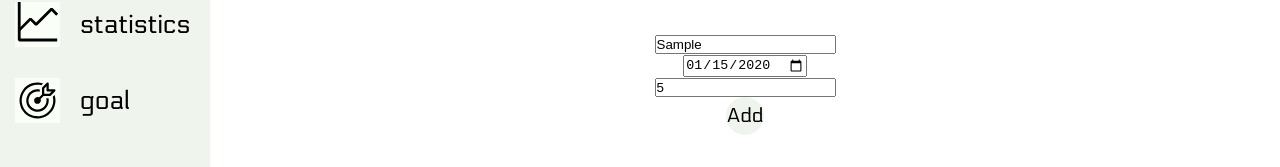
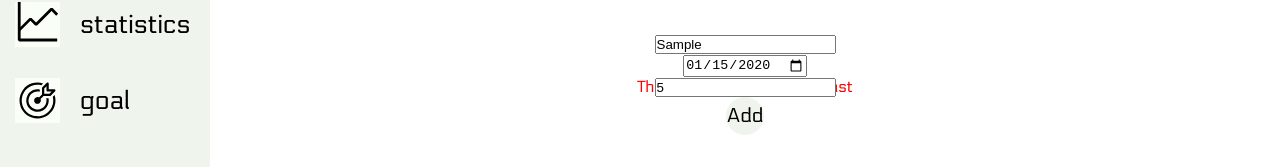
Before and after one commit to bsk94/Expense-tracker, a React (Create React App) app: page /add-revenue in a window 1280 px wide. Both pictures are taken after typing "Sample", "2020-01-15", "5" into the empty fields and a click on the button "Add". Shown: the part 395-562 px from the top of the page. Built offline with nearby package versions, Linux system fonts and the light colour scheme.

Commit message:
custom form error component added

```diff
--- /dev/null
+++ b/src/components/atoms/formError/index.tsx
@@ -0,0 +1,16 @@
+import React from 'react';
+import { ErrorMessage } from 'formik';
+
+interface ErrorProps {
+  name: string;
+}
+
+const FormError: React.FC<ErrorProps> = ({ name }) => {
+  return (
+    <ErrorMessage name={name}>
+      {(msg) => <div style={{ color: 'red', marginBottom: '-1.9rem' }}>{msg}</div>}
+    </ErrorMessage>
+  );
+};
+
+export default FormError;
--- a/src/components/organisms/revenue/index.tsx
+++ b/src/components/organisms/revenue/index.tsx
@@ -4,6 +4,7 @@ import Button from '../../atoms/button';
 import { StyledForm } from '../../../shared/styles';
 import { RevenueItem } from '../../../shared/types';
 import { addRevExpValidationSchema } from '../../../validation/financeFormSchema';
+import FormError from '../../atoms/formError';
 
 const AddRevenue = () => {
   const initialValues: RevenueItem = {
@@ -31,6 +32,7 @@ const AddRevenue = () => {
                 placeholder=" ">
                 name
               </Input>
+              <FormError name="name" />
               <Input
                 type="date"
                 name="date"
@@ -39,7 +41,7 @@ const AddRevenue = () => {
                 placeholder=" ">
                 date
               </Input>
-
+              <FormError name="date" />
               <Input
                 type="number"
                 name="amount"
@@ -48,7 +50,7 @@ const AddRevenue = () => {
                 placeholder=" ">
                 amount
               </Input>
-
+              <FormError name="amount" />
               <Button type="submit">Add</Button>
             </StyledForm>
           </>
```
